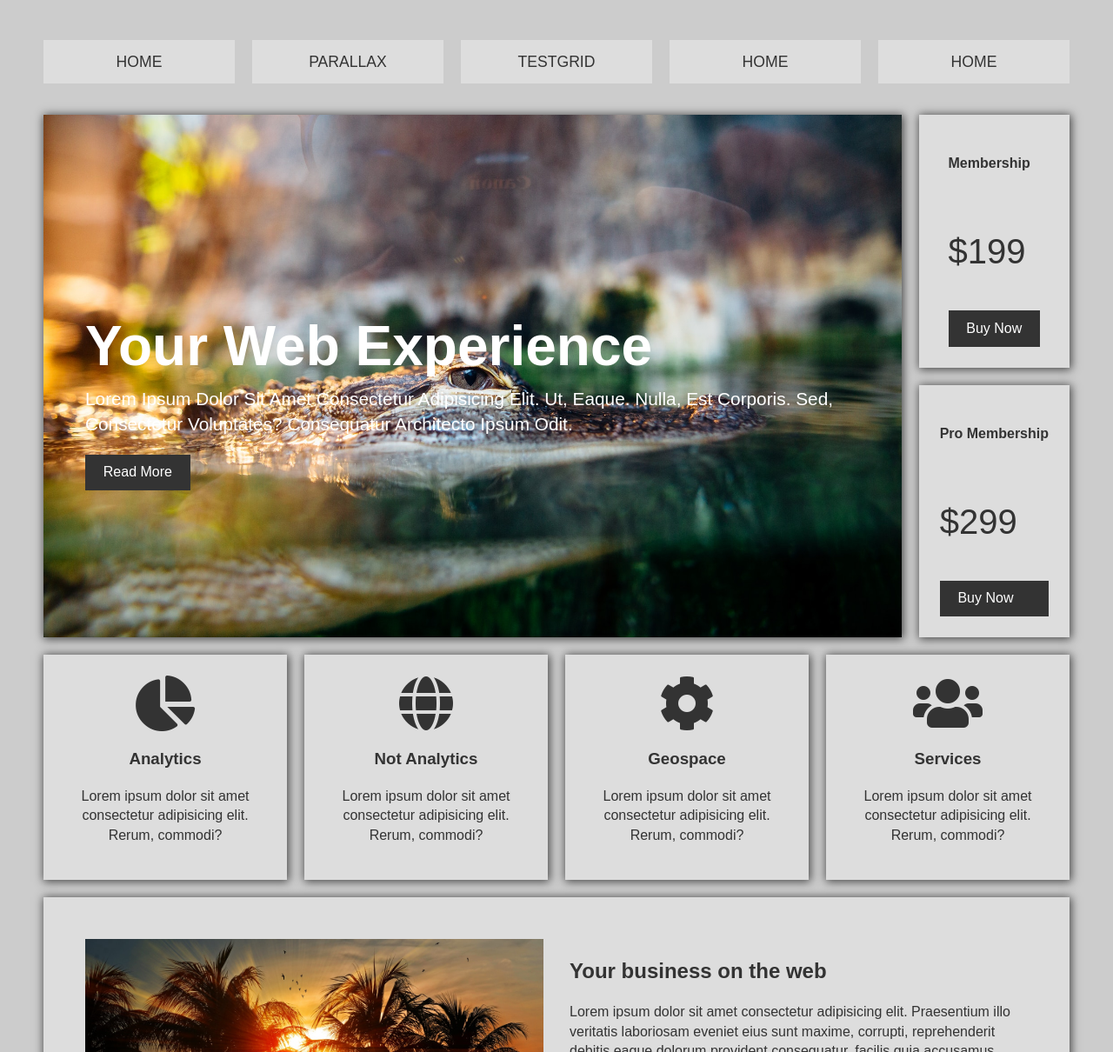
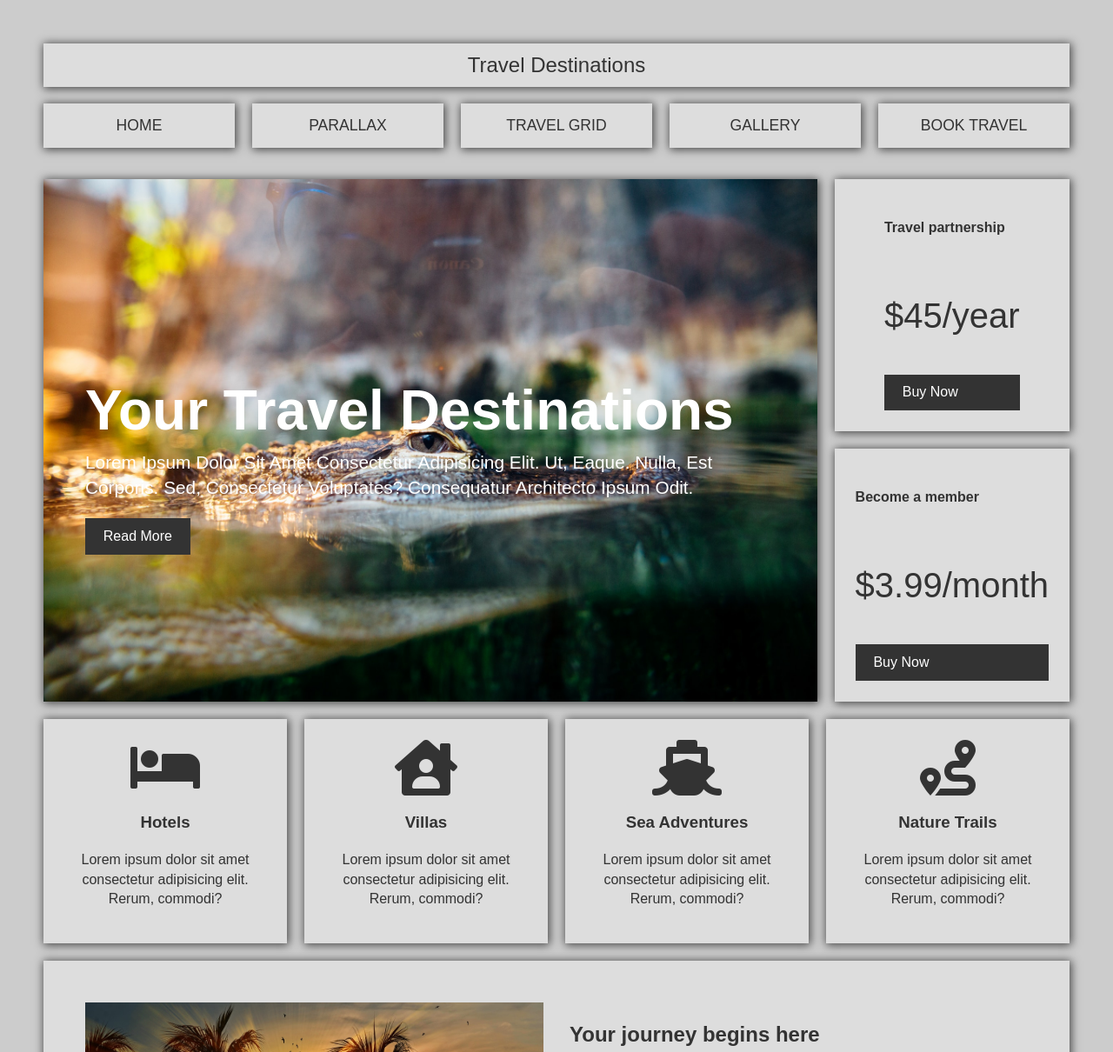
Before and after one commit to DrewChambs/atestgridoct, a plain HTML site: page testgrid.html in a window 1280 px wide. Shown: the top 1210 px of the page at 87% size. Drawn offline with Linux system fonts and the light colour scheme.

Commit message:
Added page logo and box-shadow to links and header

```diff
--- a/testgrid.html
+++ b/testgrid.html
@@ -54,7 +54,7 @@
         padding: 0;
         grid-template-columns: repeat(5, 1fr);
       }
-      .navTest a {
+      .navTest ul a {
         background-color: var(--clr-primary);
         display: block;
         padding: 0.8rem;
@@ -62,10 +62,10 @@
         color: var(--clr-dark);
         text-transform: uppercase;
         font-size: 1.1rem;
-        box-sizing: var(--boxsha);
+        box-shadow: var(--boxsha);
         transition: 500ms;
       }
-      .navTest a:hover {
+      .navTest ul a:hover {
         background-color: var(--clr-dark);
         color: var(--clr-light);
       }
@@ -165,6 +165,15 @@
         width: 100%;
         box-shadow: var(--boxsha);
       }
+      /* LOGO ******************/
+      .headline {
+        background-color: var(--clr-primary);
+        padding: 0.5rem;
+        box-shadow: var(--boxsha);
+        font-weight: normal;
+        text-align: center;
+        color: var(--clr-dark);
+      }
 
       /* Footer */
       footer {
@@ -209,18 +218,21 @@
   <body>
     <div class="body-wrap">
       <nav class="navTest">
+        <a href="index.html" class="headline-logo"
+          ><h1 class="headline">Travel Destinations</h1></a
+        >
         <ul class="linkTest">
           <li><a href="index.html">home</a></li>
           <li><a href="parallax.html">parallax</a></li>
-          <li><a href="testgrid.html">testgrid</a></li>
-          <li><a href="#">home</a></li>
-          <li><a href="#">home</a></li>
+          <li><a href="testgrid.html">travel grid</a></li>
+          <li><a href="#">Gallery</a></li>
+          <li><a href="#">Book Travel</a></li>
         </ul>
       </nav>
       <!-- TOP CONTAINER -->
       <section class="top-container">
         <header class="showcase">
-          <h1>your web experience</h1>
+          <h1>your travel destinations</h1>
           <p>
             Lorem ipsum dolor sit amet consectetur adipisicing elit. Ut, eaque.
             Nulla, est corporis. Sed, consectetur voluptates? Consequatur
@@ -229,13 +241,13 @@
           <a href="" class="btn">Read More</a>
         </header>
         <div class="top-box top-box-a">
-          <h4>Membership</h4>
-          <p class="price">$199</p>
+          <h4>Travel partnership</h4>
+          <p class="price">$45/year</p>
           <a href="" class="btn">Buy Now</a>
         </div>
         <div class="top-box top-box-b">
-          <h4>Pro Membership</h4>
-          <p class="price">$299</p>
+          <h4>Become a member</h4>
+          <p class="price">$3.99/month</p>
           <a href="" class="btn">Buy Now</a>
         </div>
       </section>
@@ -243,32 +255,32 @@
       <!-- Boxes Section -->
       <section class="boxes">
         <div class="box">
-          <i class="fas fa-chart-pie fa-4x"></i>
-          <h3>Analytics</h3>
+          <i class="fas fa-bed fa-4x"></i>
+          <h3>Hotels</h3>
           <p>
             Lorem ipsum dolor sit amet consectetur adipisicing elit. Rerum,
             commodi?
           </p>
         </div>
         <div class="box">
-          <i class="fas fa-globe fa-4x"></i>
-          <h3>Not Analytics</h3>
+          <i class="fas fa-house-user fa-4x"></i>
+          <h3>Villas</h3>
           <p>
             Lorem ipsum dolor sit amet consectetur adipisicing elit. Rerum,
             commodi?
           </p>
         </div>
         <div class="box">
-          <i class="fas fa-cog fa-4x"></i>
-          <h3>Geospace</h3>
+          <i class="fas fa-ship fa-4x"></i>
+          <h3>Sea Adventures</h3>
           <p>
             Lorem ipsum dolor sit amet consectetur adipisicing elit. Rerum,
             commodi?
           </p>
         </div>
         <div class="box">
-          <i class="fas fa-users fa-4x"></i>
-          <h3>Services</h3>
+          <i class="fas fa-route fa-4x"></i>
+          <h3>Nature Trails</h3>
           <p>
             Lorem ipsum dolor sit amet consectetur adipisicing elit. Rerum,
             commodi?
@@ -280,7 +292,7 @@
       <section class="info">
         <img src="images/pexels-pxA.jpg" alt="alligator" />
         <div>
-          <h2>Your business on the web</h2>
+          <h2>Your journey begins here</h2>
           <p>
             Lorem ipsum dolor sit amet consectetur adipisicing elit. Praesentium
             illo veritatis laboriosam eveniet eius sunt maxime, corrupti,
```
